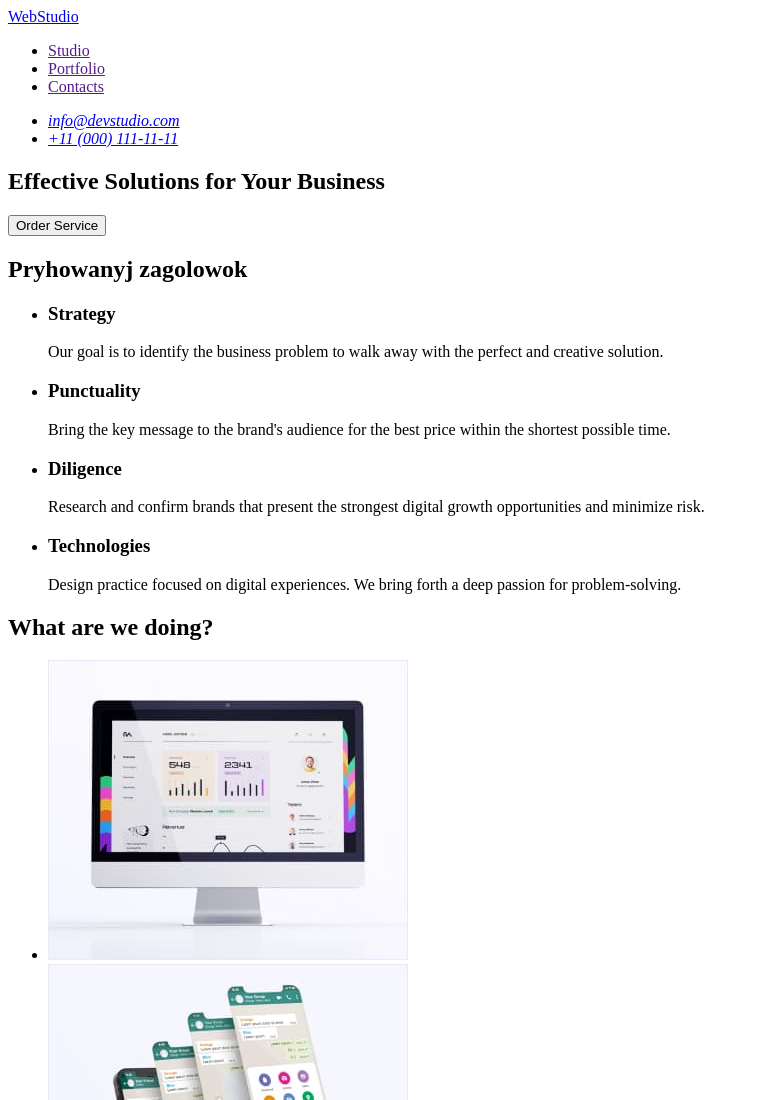
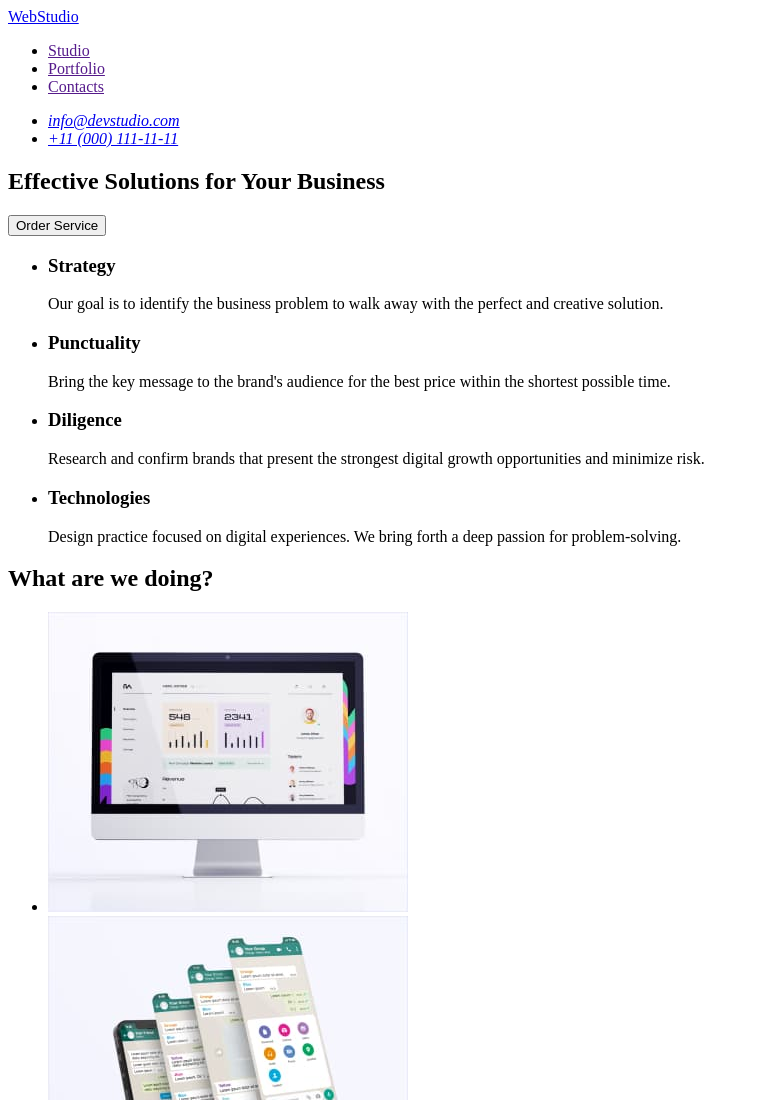
Before and after one commit to AlnostDead/test, a plain HTML site: page index.html in a window 1280 px wide. Shown: the top 1100 px of the page, without its empty margins (0-759 px from the left). Drawn offline with Linux system fonts and the light colour scheme.

Commit message:
Update index.html

```diff
--- a/index.html
+++ b/index.html
@@ -31,7 +31,7 @@
             <h1>Effective Solutions for Your Business</h1>
             <button type="button">Order Service</button>
         </section>
-          <h2>Pryhowanyj zagolowok</h2>
+          <h2 hidden>Pryhowanyj zagolowok</h2>
             <ul>
                 <li>
                     <h3>Strategy</h3>
```
